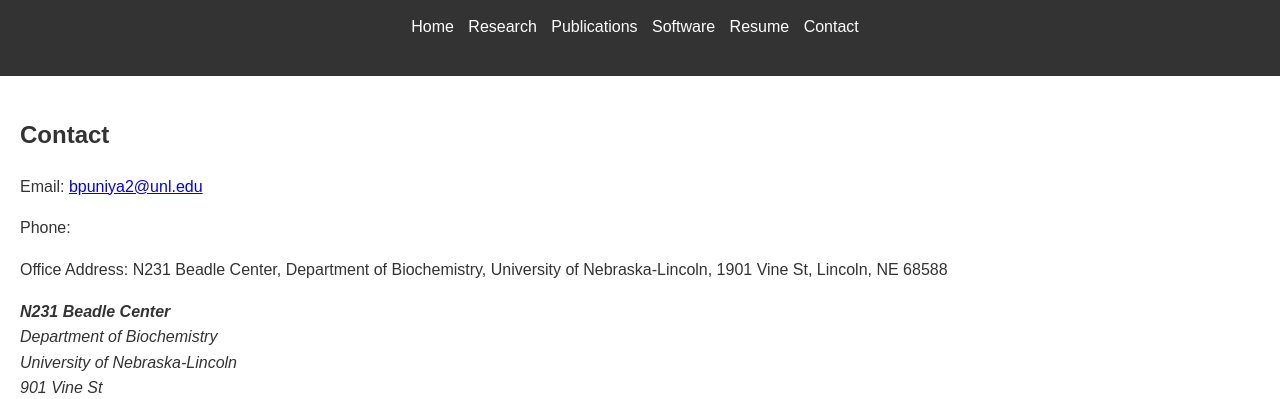
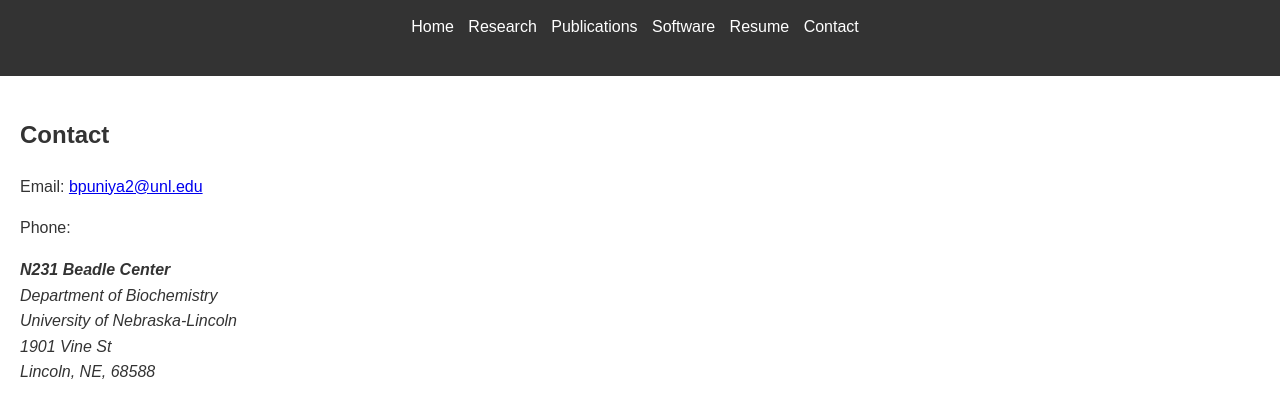
Before and after one commit to bpuniya/bhanwarpuniya.github.io, a plain HTML site: page contact.html in a window 1280 px wide. Shown: the part 100-499 px from the top of the page. Drawn offline with Linux system fonts and the light colour scheme.

Commit message:
Update contact.html

```diff
--- a/contact.html
+++ b/contact.html
@@ -25,11 +25,10 @@
             <h1>Contact</h1>
             <p>Email: <a href="mailto:bpuniya2@unl.edu">bpuniya2@unl.edu</a></p>
             <p>Phone: </p>
-            <p>Office Address: N231 Beadle Center, Department of Biochemistry, University of Nebraska-Lincoln, 1901 Vine St, Lincoln, NE 68588</p>
             <address><strong> N231 Beadle Center</strong><br>
             Department of Biochemistry<br>
             University of Nebraska-Lincoln <br>
-            901 Vine St<br>
+            1901 Vine St<br>
             Lincoln, NE, 68588<br>
             </address>
             <form action="mailto:bpuniya2@unl.edu" method="post" enctype="text
```
